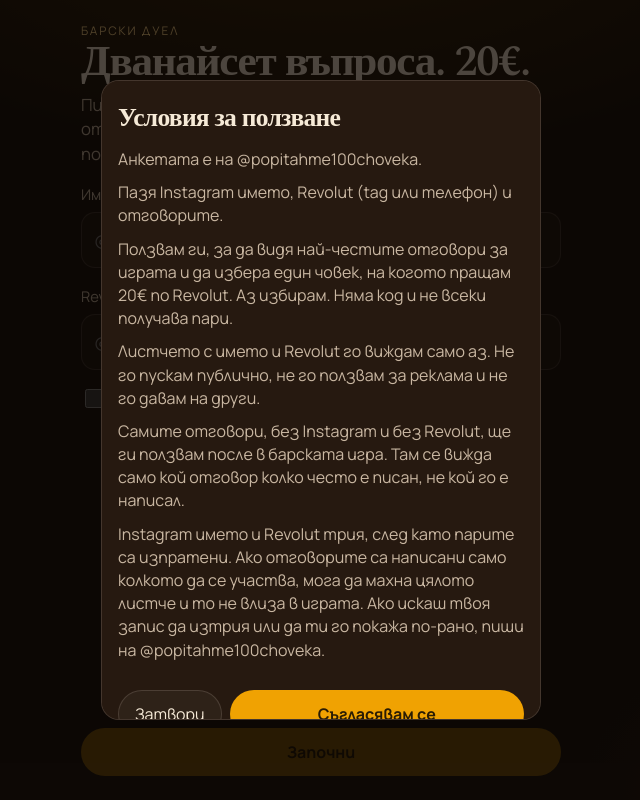
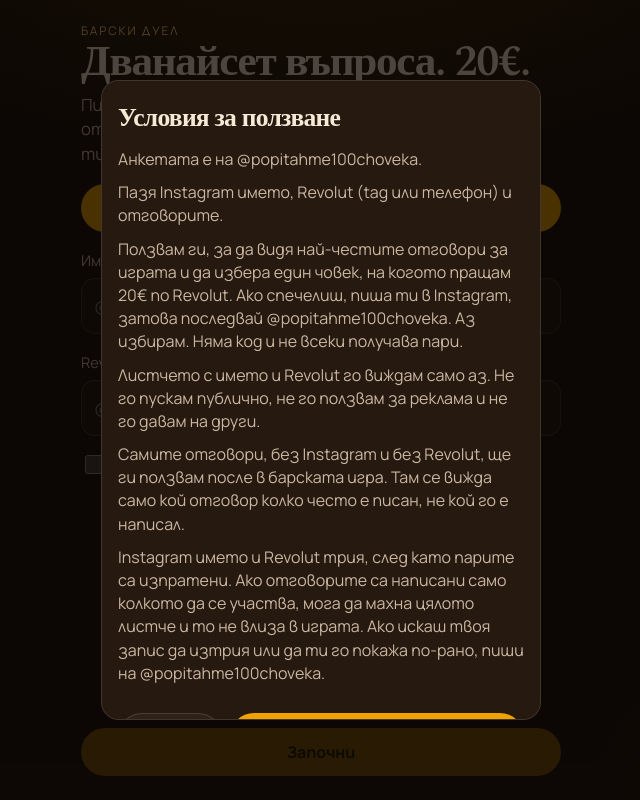
Before and after one commit to ivaylonikolov7/popitahme-100-choveka, a React (Vite) app: page / in a window 1280 px wide. Both pictures are taken after a click on the button "Съгласявам се с условията за ползване". Shown: the whole page, without its empty margins (319-959 px from the left). Built offline with nearby package versions, Linux system fonts and the light colour scheme.

Commit message:
CTA follow

```diff
--- a/src/styles.css
+++ b/src/styles.css
@@ -486,6 +486,12 @@ select.dark-field {
 }
 .survey h1 { font-size: clamp(1.85rem, 8vw, 2.7rem); }
 .survey .dock { margin-top: auto; padding-top: 18px; }
+.survey .follow {
+  display: flex;
+  justify-content: center;
+  margin-top: 18px;
+  text-align: center;
+}
 .field { display: grid; gap: 8px; margin: 18px 0 0; }
 .field > span { color: var(--cream-dim); font-size: 0.92rem; }
 .field input {
--- a/src/survey/SurveyApp.tsx
+++ b/src/survey/SurveyApp.tsx
@@ -93,14 +93,22 @@ export function SurveyApp() {
         {done ? (
           <>
             <h1>Готово.</h1>
-            <p className="lede">Листчето е прието. Ако те изберем, 20€ тръгват по Revolut, който написа. Отговорите остават само при водещия.</p>
+            <p className="lede">
+              Листчето е прието. Ако те избера, ще ти пиша в Instagram. Последвай профила, за да мога да ти пратя съобщението. 20€ тръгват по Revolut, който написа.
+            </p>
+            <a className="btn primary follow" href="https://www.instagram.com/popitahme100choveka/" target="_blank" rel="noopener noreferrer">
+              Последвай @popitahme100choveka
+            </a>
           </>
         ) : step < 0 ? (
           <>
             <h1>Дванайсет въпроса. 20€.</h1>
             <p className="lede">
-              Пиши първото, което ти дойде. Никой друг не вижда отговорите. Един човек, минал всичките, получава 20€ по Revolut, след като събирането приключи.
+              Пиши първото, което ти дойде. Никой друг не вижда отговорите. Един човек получава 20€ по Revolut. Ако си ти, ще ти пиша в Instagram.
             </p>
+            <a className="btn primary follow" href="https://www.instagram.com/popitahme100choveka/" target="_blank" rel="noopener noreferrer">
+              Последвай @popitahme100choveka
+            </a>
             <label className="field">
               <span>Име или @ в Instagram</span>
               <input
@@ -143,7 +151,7 @@ export function SurveyApp() {
                   <p>Анкетата е на @popitahme100choveka.</p>
                   <p>Пазя Instagram името, Revolut (tag или телефон) и отговорите.</p>
                   <p>
-                    Ползвам ги, за да видя най-честите отговори за играта и да избера един човек, на когото пращам 20€ по Revolut. Аз избирам. Няма код и не всеки получава пари.
+                    Ползвам ги, за да видя най-честите отговори за играта и да избера един човек, на когото пращам 20€ по Revolut. Ако спечелиш, пиша ти в Instagram, затова последвай @popitahme100choveka. Аз избирам. Няма код и не всеки получава пари.
                   </p>
                   <p>Листчето с името и Revolut го виждам само аз. Не го пускам публично, не го ползвам за реклама и не го давам на други.</p>
                   <p>
```
